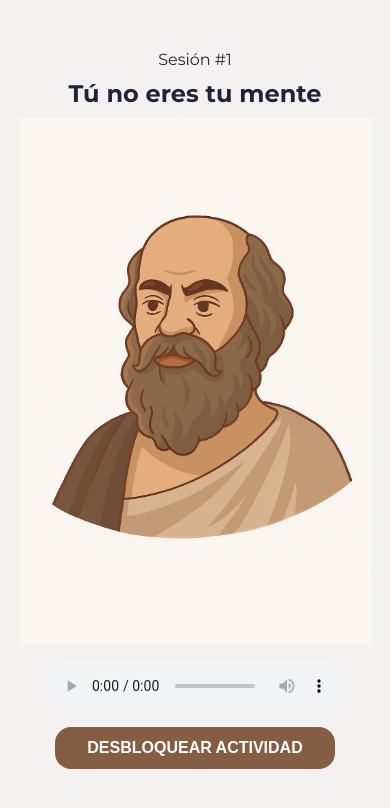
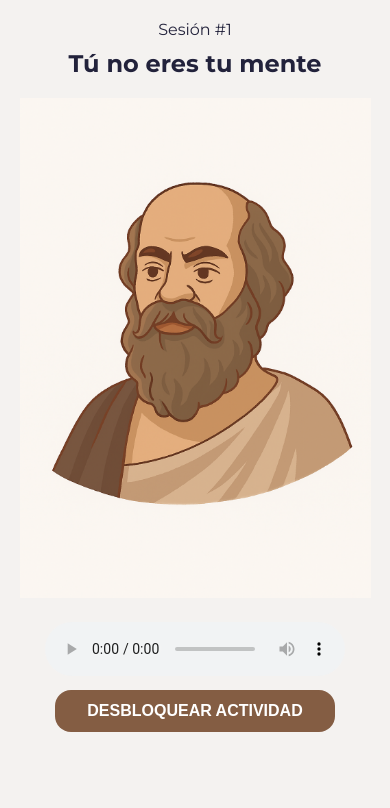
Before and after one commit to alejandroluisacosta/detox-mental-2.0, a React (Vite) app in the folder frontend/: page /session/1 in a window 390 px wide. Shown: the top 808 px of the page. Built offline with nearby package versions, Linux system fonts and the light colour scheme.

Commit message:
fix: reduce height of session component to fit mobile screen including the browser's top and bottom bars

```diff
--- a/frontend/src/Components/Session/Session.css
+++ b/frontend/src/Components/Session/Session.css
@@ -1,6 +1,6 @@
 .session {
     text-align: center;
-    padding: 50px 5% 40px;
+    padding: 20px 5% 40px;
     opacity: 0;
     transition: opacity 1s ease
 }
@@ -15,12 +15,14 @@
 
 .session__title {
     font-size: 24px;
-    margin-bottom: 10px;
+    margin-bottom: 20px;
 }
 
 .session__image {
     width: 100%;
-    margin-bottom: 10px;
+    max-height: 500px;
+    object-fit: cover;
+    margin-bottom: 20px;
 }
 
 .session__audio {
```
